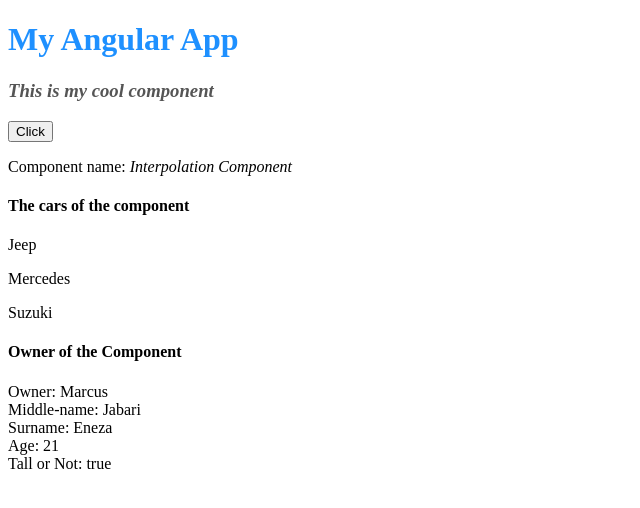
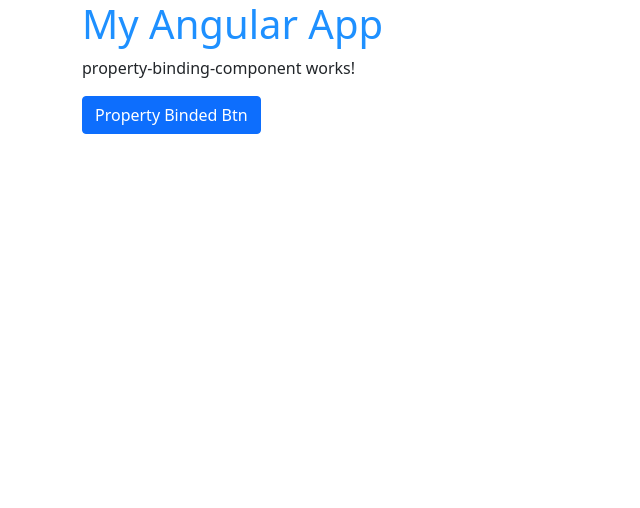
Before and after one commit to masalamind/angularFoundations, an Angular app in the folder EnemyOfSyntax/: page / in a window 1280 px wide. Shown: the top 508 px of the page, without its empty margins (0-640 px from the left). Built offline with nearby package versions, Linux system fonts and the light colour scheme.

Commit message:
Added property binding code

```diff
--- /dev/null
+++ b/EnemyOfSyntax/src/app/Basics/DataBinding/property-binding-component/property-binding-component.component.html
@@ -0,0 +1,4 @@
+<p>property-binding-component works!</p>
+
+
+<button [class] = "btnClassMethod"> Property Binded Btn </button>
--- /dev/null
+++ b/EnemyOfSyntax/src/app/Basics/DataBinding/property-binding-component/property-binding-component.component.ts
@@ -0,0 +1,17 @@
+import { Component, OnInit } from '@angular/core';
+
+@Component({
+  selector: 'app-property-binding-component',
+  templateUrl: './property-binding-component.component.html',
+  styleUrls: ['./property-binding-component.component.css']
+})
+export class PropertyBindingComponent implements OnInit {
+
+  btnClassMethod = "btn btn-primary";
+
+  constructor() { }
+
+  ngOnInit(): void {
+  }
+
+}
--- a/EnemyOfSyntax/src/app/app.component.html
+++ b/EnemyOfSyntax/src/app/app.component.html
@@ -1,5 +1,7 @@
 <h1>My Angular App</h1>
-<a-cool-component></a-cool-component>
+<!-- <a-cool-component></a-cool-component>
 <button class="btn btn-primary">Click</button>
 
-<interpolation-comp></interpolation-comp>
+<interpolation-comp></interpolation-comp> -->
+
+<app-property-binding-component></app-property-binding-component>
--- a/EnemyOfSyntax/src/app/app.module.ts
+++ b/EnemyOfSyntax/src/app/app.module.ts
@@ -3,11 +3,12 @@
 
 import { AppComponent } from './app.component';
 import { coolComponent } from './IntroToAngular/my-component/my-component.component';
-import { InterpolationComponent } from './Basics/DataBinding/interpolation-component/interpolation-comp.component'
+import { InterpolationComponent } from './Basics/DataBinding/interpolation-component/interpolation-comp.component';
+import { PropertyBindingComponent } from './Basics/DataBinding/property-binding-component/property-binding-component.component'
 
 @NgModule({
   declarations: [
-    AppComponent, coolComponent, InterpolationComponent
+    AppComponent, coolComponent, InterpolationComponent, PropertyBindingComponent
   ],
   imports: [
     BrowserModule
--- a/EnemyOfSyntax/src/index.html
+++ b/EnemyOfSyntax/src/index.html
@@ -9,7 +9,7 @@
 
   <!--Adding bootstrap will be available to all children -->
   <!-- CSS only -->
-<!-- <link href="https://cdn.jsdelivr.net/npm/bootstrap@5.1.3/dist/css/bootstrap.min.css" rel="stylesheet" integrity="sha384-1BmE4kWBq78iYhFldvKuhfTAU6auU8tT94WrHftjDbrCEXSU1oBoqyl2QvZ6jIW3" crossorigin="anonymous"> -->
+<link href="https://cdn.jsdelivr.net/npm/bootstrap@5.1.3/dist/css/bootstrap.min.css" rel="stylesheet" integrity="sha384-1BmE4kWBq78iYhFldvKuhfTAU6auU8tT94WrHftjDbrCEXSU1oBoqyl2QvZ6jIW3" crossorigin="anonymous">
 </head>
 <body>
   <div class="container">
```
Also changed, not shown: EnemyOfSyntax/src/app/Basics/DataBinding/property-binding-component/property-binding-component.component.css (added).
